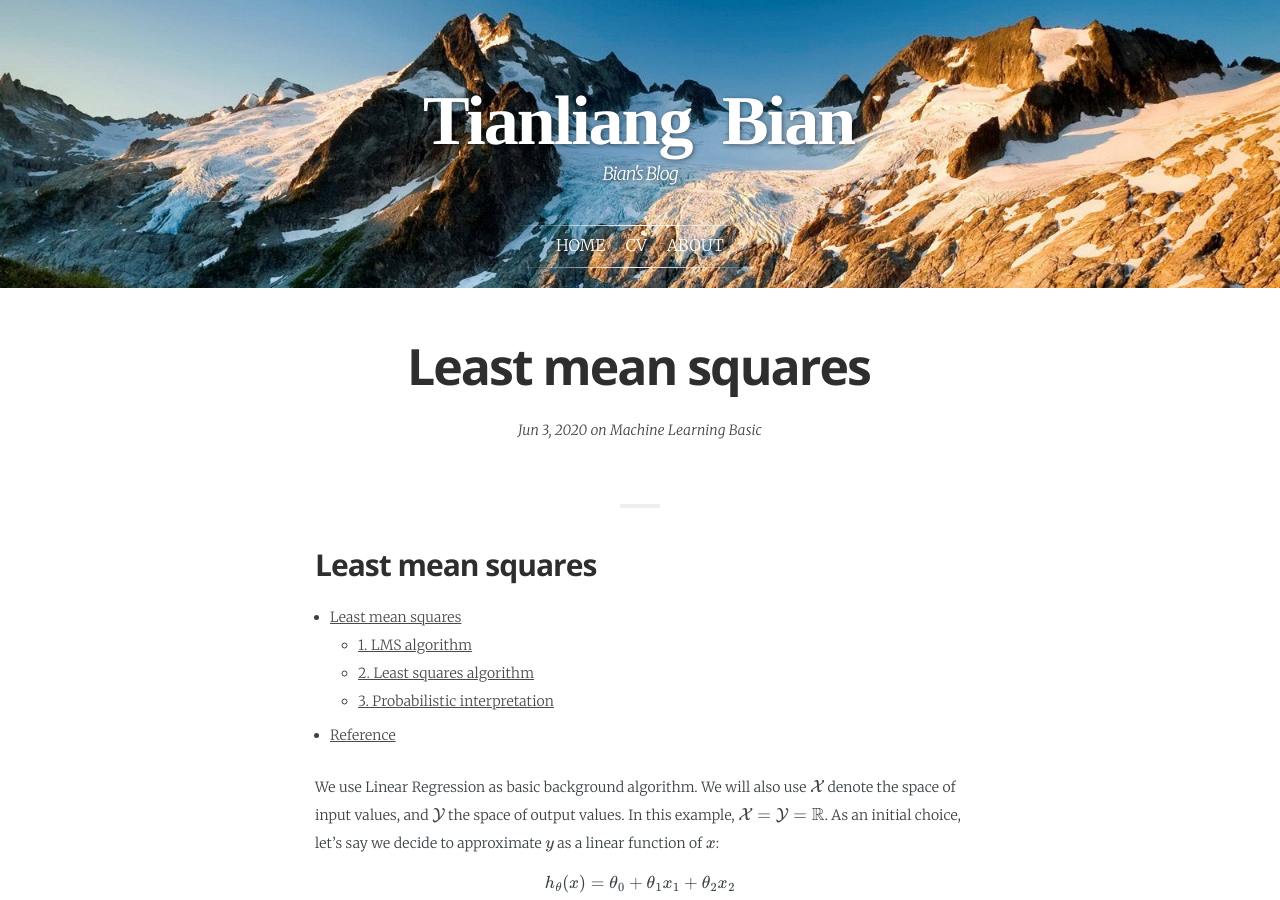
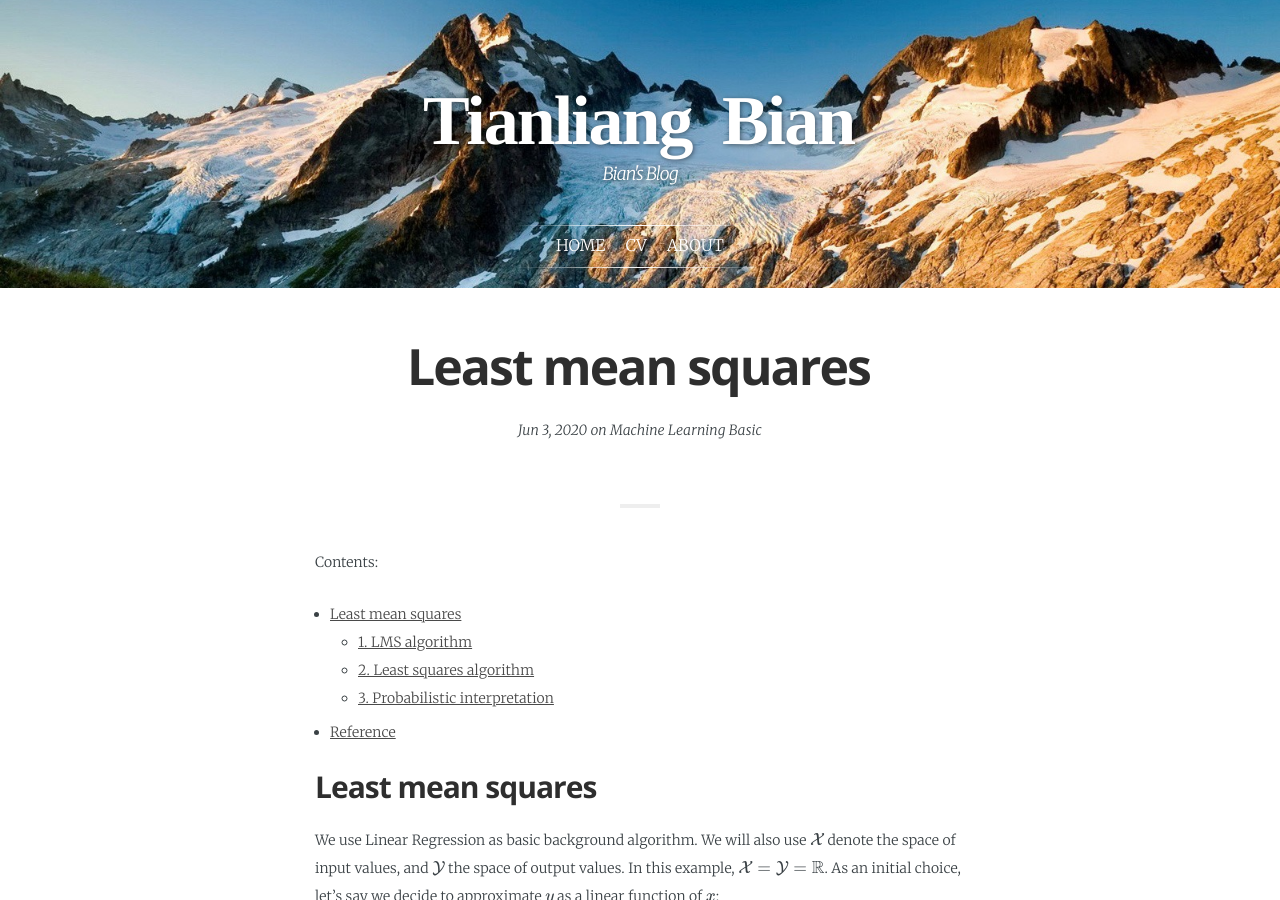
Before and after one commit to TyrionBian/tyrionbian.github.io, a Jekyll site: the page built from _posts/2020-06-03-least-mean-squares.md, in a window 1280 px wide and 900 px high. Built offline with Jekyll 4.4.1, drawn with Linux system fonts in a browser that asks for light colours; some web fonts are replaced; formulas are drawn with MathJax 3; some of the changed lines change nothing that is shown.

Commit message:
Update 2020-06-03-least-mean-squares.md

```diff
--- a/_posts/2020-06-03-least-mean-squares.md
+++ b/_posts/2020-06-03-least-mean-squares.md
@@ -7,10 +7,11 @@ category:          Machine Learning Basic
 author:            tianliang
 math:              true
 ---
-## Least mean squares
-
+Contents:
 - TOC
 {:toc}
+
+## Least mean squares
 
 We use Linear Regression as basic background algorithm. We will also use $$\mathcal{X}$$ denote the space of input values, and $$\mathcal{Y}$$ the space of output values. In this example, $$\mathcal{X} = \mathcal{Y} = \mathbb{R}$$.
 As an initial choice, let's say we decide to approximate $$y$$ as a linear function of $$x$$:
```
